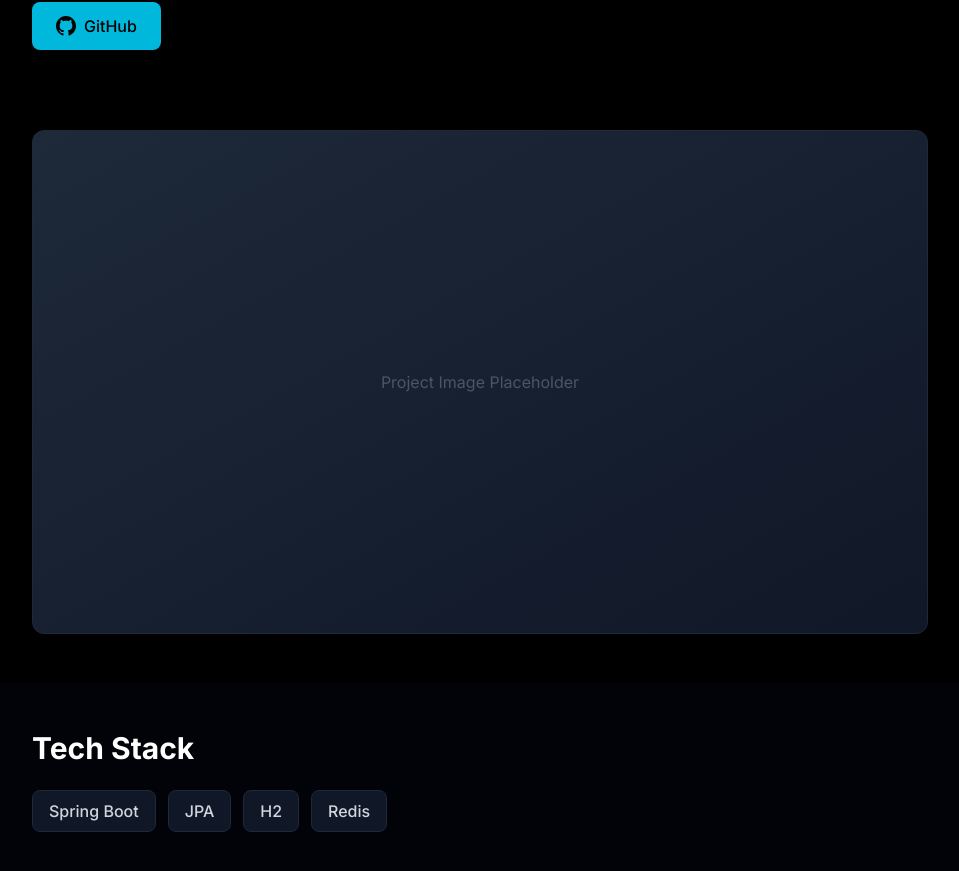
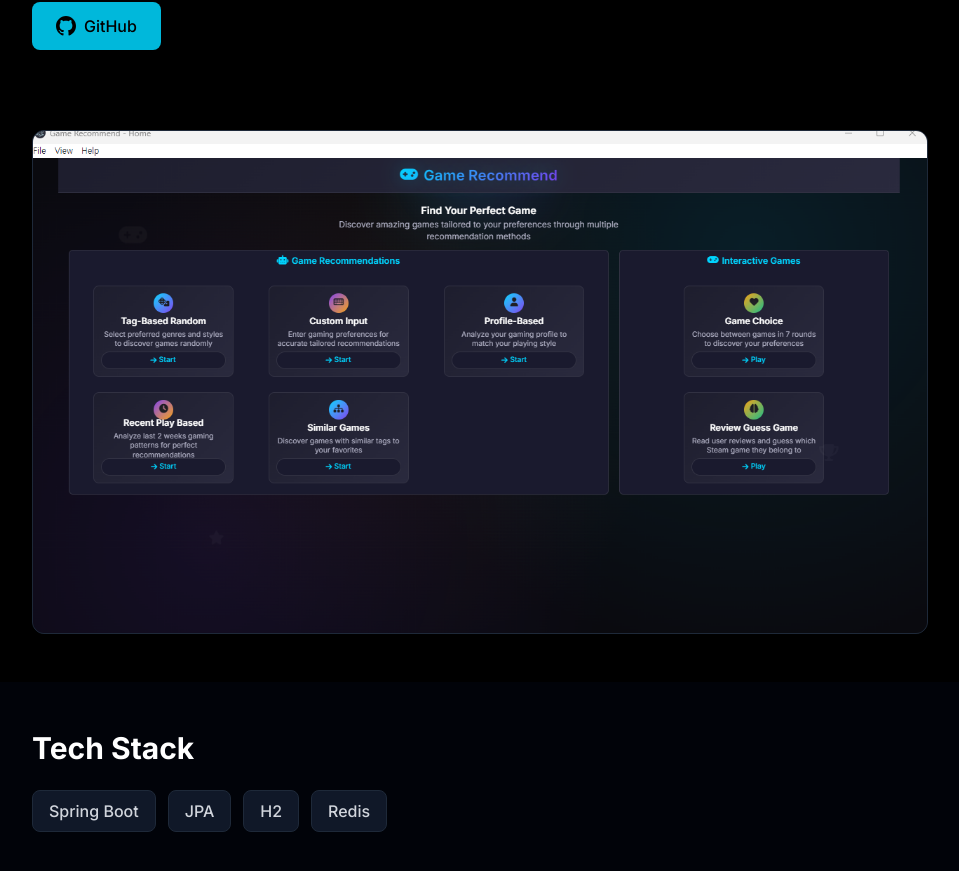
Before and after one commit to tember8003/tember8003.github.io, a Next.js app: page /projects/1 in a window 1280 px wide. Shown: the part 517-1388 px from the top of the page, without its empty margins (64-1023 px from the left). Built offline with nearby package versions, Linux system fonts and the light colour scheme.

Commit message:
Fix: projects/id page

```diff
--- a/app/projects/[id]/page.tsx
+++ b/app/projects/[id]/page.tsx
@@ -1,6 +1,7 @@
 import Link from "next/link";
 import { notFound } from "next/navigation";
 import { projects, getProjectById } from "@/lib/data";
+import Image from "next/image";
 
 // 동적 라우트를 위한 params 생성
 export async function generateStaticParams() {
@@ -97,12 +98,24 @@ export default async function ProjectDetailPage({
         </div>
       </section>
 
-      {/* Project Image */}
       <section className="section py-12">
         <div className="max-w-4xl">
-          <div className="aspect-video bg-gradient-to-br from-gray-800 to-gray-900 rounded-xl border border-gray-800 flex items-center justify-center">
-            <p className="text-gray-600">Project Image Placeholder</p>
-          </div>
+          {project.image ? (
+            <div className="relative aspect-video bg-gray-800 rounded-xl border border-gray-800 overflow-hidden">
+              <Image
+                src={project.image}
+                alt={project.title}
+                fill
+                className="object-cover"
+                priority
+                sizes="(max-width: 1024px) 100vw, 1024px"
+              />
+            </div>
+          ) : (
+            <div className="aspect-video bg-gradient-to-br from-gray-800 to-gray-900 rounded-xl border border-gray-800 flex items-center justify-center">
+              <p className="text-gray-600">Project Image Placeholder</p>
+            </div>
+          )}
         </div>
       </section>
 
```
